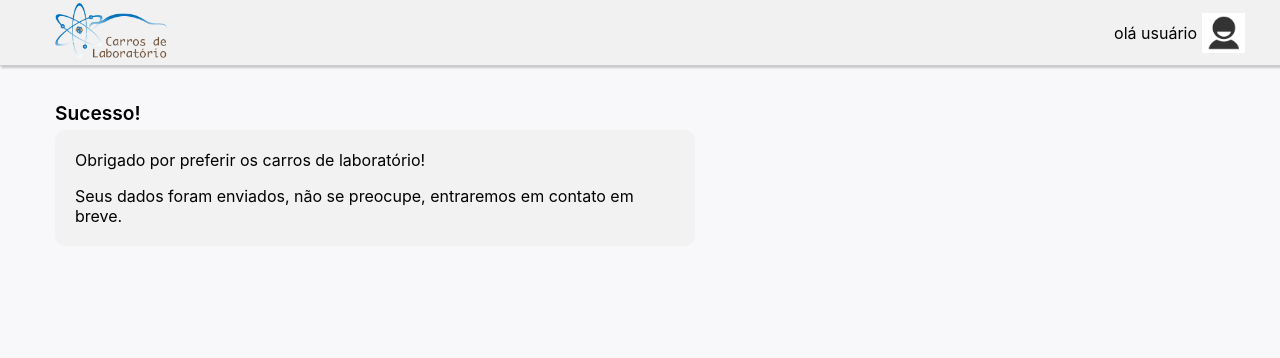
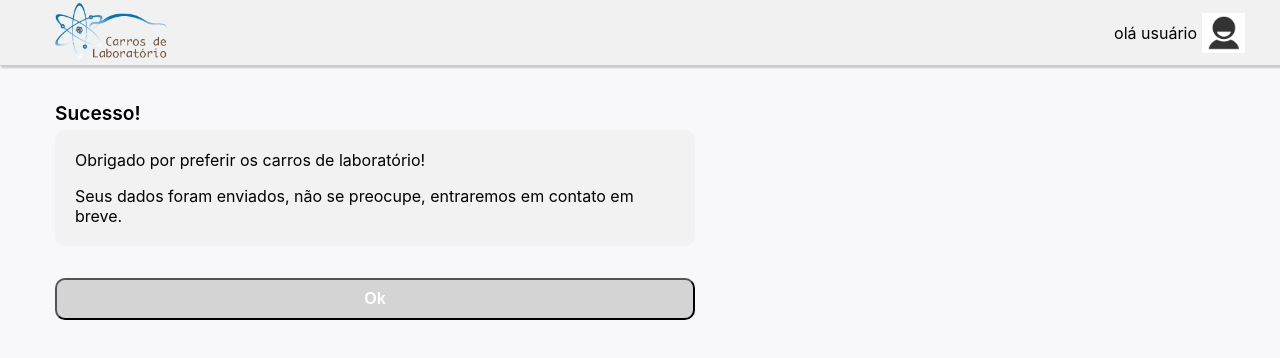
Before and after one commit to luizakobayashi/carros-de-laboratorio, a React (Create React App) app: page /finish in a window 1280 px wide. Shown: the top 358 px of the page. Built offline with nearby package versions, Linux system fonts and the light colour scheme.

Commit message:
last changes

```diff
--- a/src/Components/FinishPage.jsx
+++ b/src/Components/FinishPage.jsx
@@ -1,4 +1,4 @@
-import React from "react";
+import React, {Component} from "react";
 
 const useStyles = {
     content: {
@@ -20,10 +20,26 @@ const useStyles = {
         backgroundColor: "#f2f2f2",
         padding: "20px"
     },
+
+    endButton: {
+        fontSize: "initial",
+        padding: "10px 15px",
+        textDecoration: "none",
+        cursor: "pointer",
+        color: "white",
+        borderRadius: "10px",
+        fontWeight: "600",
+        backgroundColor: "#cccc",
+        width: "100%"
+      }
 };
 
+class FinishPage extends Component{
+    onOkClicked = () => {
+        this.props.history.push("/");
+    };
 
-const FinishPage = ({}) => {
+    render(){
     return (
         <div style={useStyles.content}>
             <div style={useStyles.title}>Sucesso!</div>
@@ -31,10 +47,12 @@ const FinishPage = ({}) => {
                     Obrigado por preferir os carros de laboratório!
                     <p></p>
                     Seus dados foram enviados, não se preocupe, entraremos em contato em breve.
-
             </div>
+            <p></p>
+            <input type="button" onClick={this.onOkClicked} value="Ok" style={useStyles.endButton} />
         </div>
         );
     };
+    };
 
 export default FinishPage;
```
